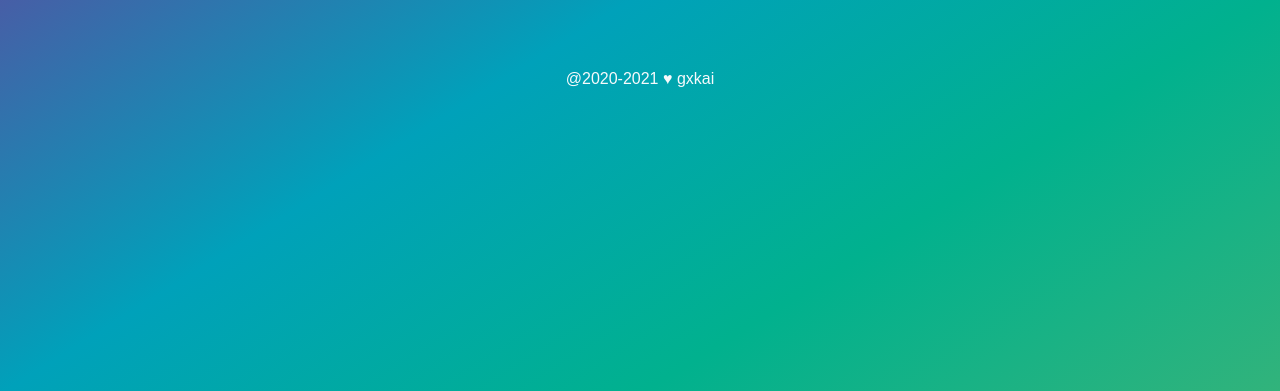
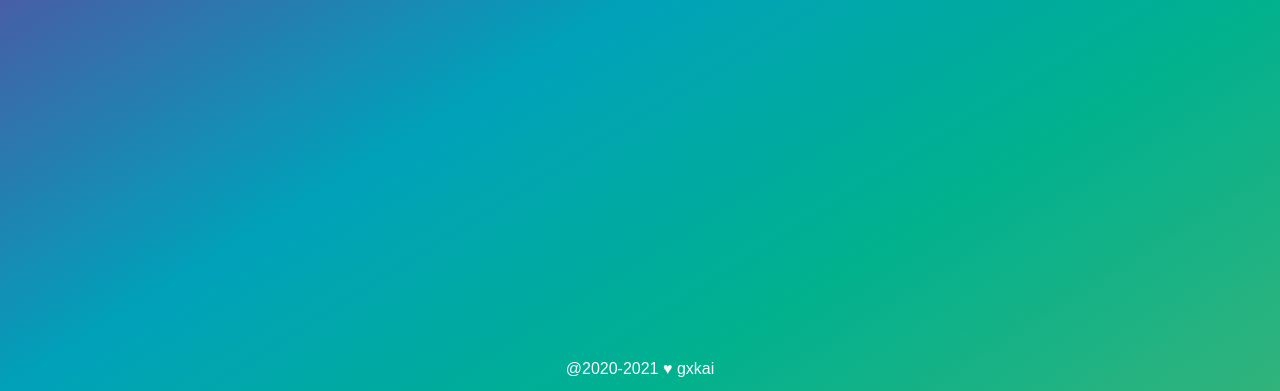
Before and after one commit to gxkai/nuxt-ts-blog, a Nuxt app in the folder nuxt-ts-blog/: page / in a window 1280 px wide. Shown: the part 406-797 px from the top of the page. Built offline with nearby package versions, Linux system fonts and the light colour scheme; a small style sheet from the web is missing.

Commit message:
Footer fixed

```diff
--- a/nuxt-ts-blog/components/Footer.vue
+++ b/nuxt-ts-blog/components/Footer.vue
@@ -1,6 +1,6 @@
 <template>
   <footer class="footer">
-    <div class="container mx-auto">
+    <div class="container mx-auto fixed bottom-0">
       <p class="text-gray-100 text-center text-base">
         @2020-2021 &hearts; gxkai
       </p>
```
